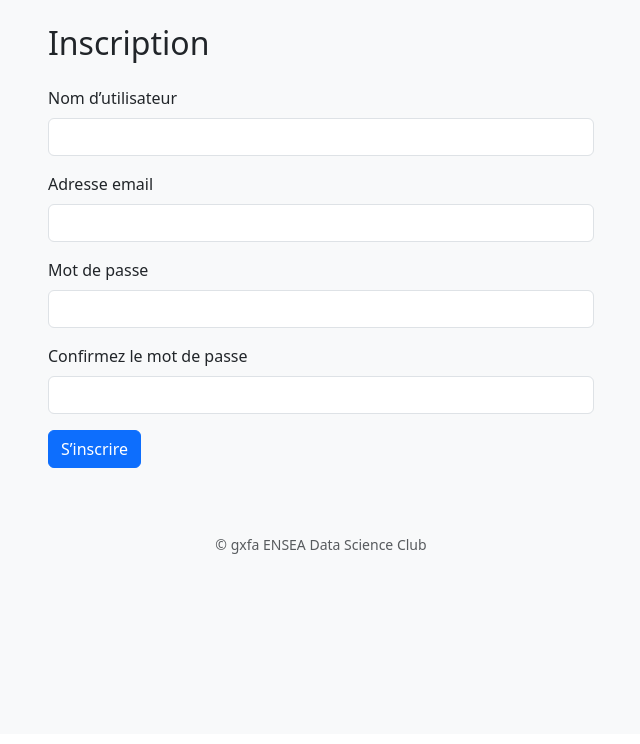
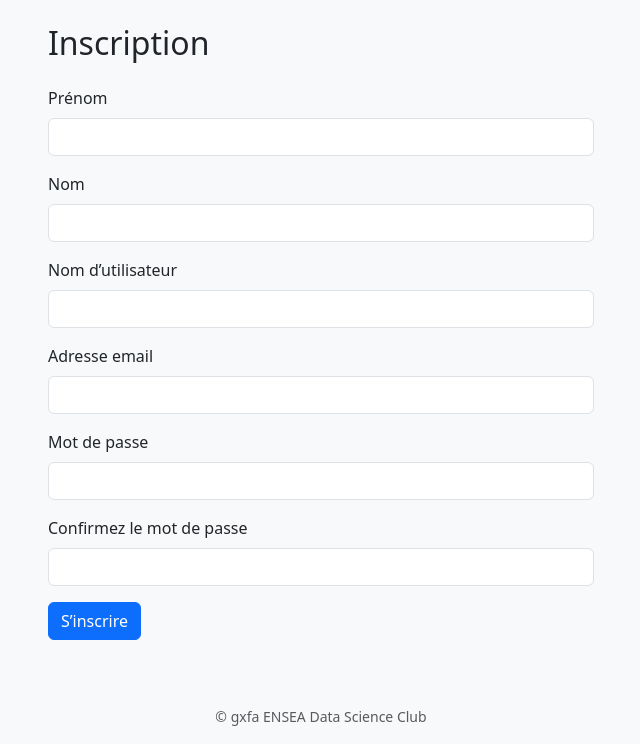
Before and after one commit to enigmatiqueCodeur/data_science_club_platform, a Flask app: page /auth/register in a window 1280 px wide. Shown: the part 66-810 px from the top of the page, without its empty margins (319-959 px from the left). Before the commit the page ends 620 px from the top, so only its background shows below. Run offline with Flask 3, Linux system fonts and the light colour scheme; some libraries are stand-ins or nearby versions.

Commit message:
Add first_name/last_name to User and RegistrationForm

```diff
--- a/forms.py
+++ b/forms.py
@@ -3,6 +3,14 @@ from wtforms import StringField, PasswordField, BooleanField, SubmitField
 from wtforms.validators import DataRequired, Email, EqualTo, Length
 
 class RegistrationForm(FlaskForm):
+    first_name = StringField(
+        'Prénom',
+        validators=[DataRequired(), Length(min=2, max=64)]
+    )
+    last_name = StringField(
+        'Nom',
+        validators=[DataRequired(), Length(min=2, max=64)]
+    )
     username = StringField(
         'Nom d’utilisateur',
         validators=[DataRequired(), Length(min=3, max=64)]
--- a/routes/auth.py
+++ b/routes/auth.py
@@ -13,7 +13,12 @@ def register():
         return redirect(url_for('main.index'))
     form = RegistrationForm()
     if form.validate_on_submit():
-        user = User(username=form.username.data, email=form.email.data)
+        user = User(
+            first_name=form.first_name.data,
+            last_name=form.last_name.data,
+            username=form.username.data,
+            email=form.email.data
+        )
         user.set_password(form.password.data)
         db.session.add(user)
         db.session.commit()
--- a/templates/register.html
+++ b/templates/register.html
@@ -6,6 +6,14 @@
     <h2 class="mb-4">Inscription</h2>
     <form method="post">
       {{ form.hidden_tag() }}
+      <div class="mb-3">
+        {{ form.first_name.label(class="form-label") }}
+        {{ form.first_name(class="form-control") }}
+        </div>
+        <div class="mb-3">
+        {{ form.last_name.label(class="form-label") }}
+        {{ form.last_name(class="form-control") }}
+      </div>
       <div class="mb-3">
         {{ form.username.label(class="form-label") }}
         {{ form.username(class="form-control") }}
```
Also changed, not shown: models/user.py (+7 -4 lines).
